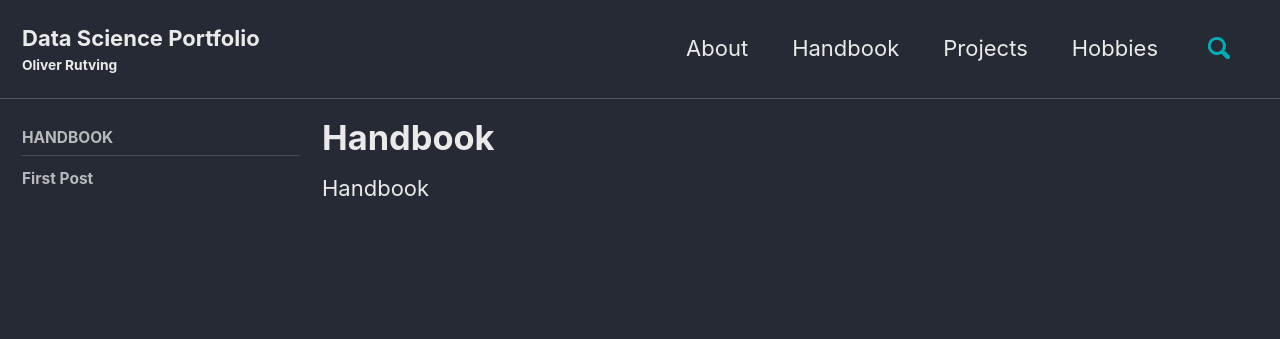
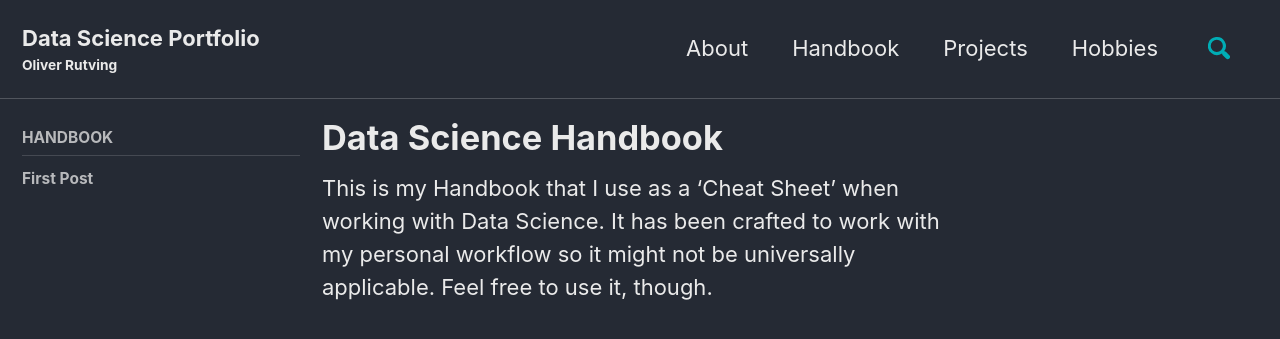
Before and after one commit to oliv2079/oliv2079.github.io, a Jekyll site: the page built from _pages/handbook.md, in a window 1280 px wide and 900 px high. Shown: the top 339 px of the window. Built offline with Jekyll 4.4.1, drawn with Linux system fonts in a browser that asks for light colours; cached includes are drawn as plain includes; nearby versions of some CDN libraries.

Commit message:
handbook

```diff
--- a/_pages/handbook.md
+++ b/_pages/handbook.md
@@ -1,10 +1,12 @@
 ---
-title: "Handbook"
+title: "Data Science Handbook"
 permalink: /handbook/
 author_profile: false
-classes: wide
+toc: false
+toc_label: ToC
+toc_icon: "cog"
 sidebar:
     nav: "handbook"
 ---
 
-Handbook
+This is my Handbook that I use as a 'Cheat Sheet' when working with Data Science. It has been crafted to work with my personal workflow so it might not be universally applicable. Feel free to use it, though.
```
